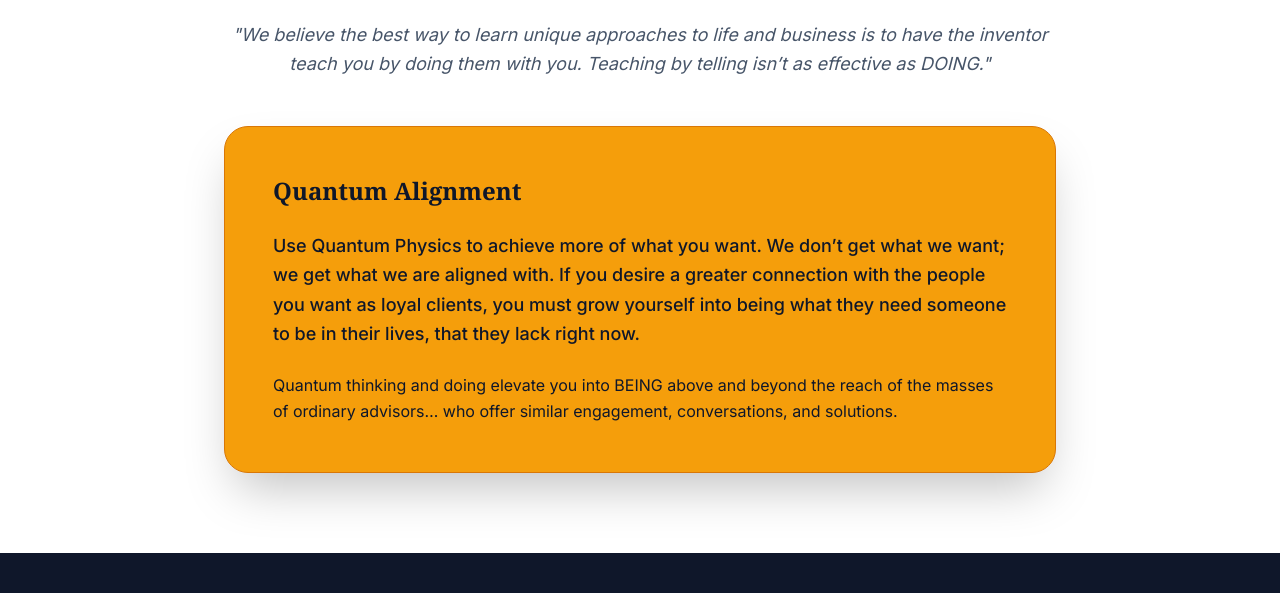
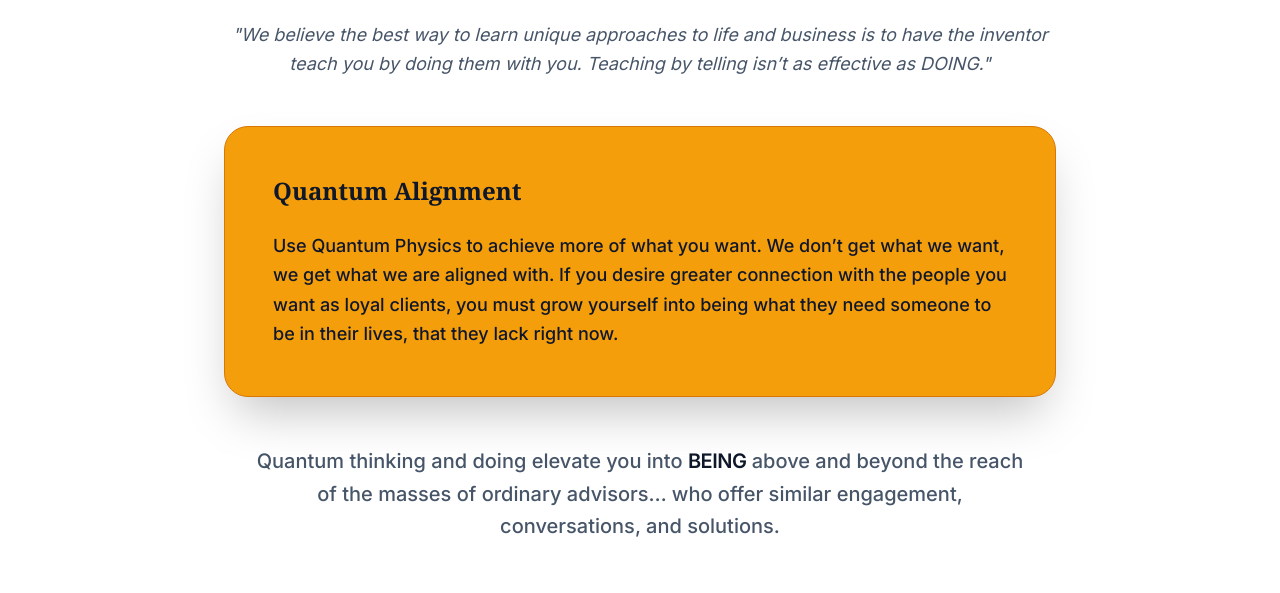
Before and after one commit to jasoncrossman/transcendent-heroic-advisor, a React (Vite) app: page / in a window 1280 px wide. Shown: the part 813-1406 px from the top of the page. Built offline with nearby package versions, Linux system fonts and the light colour scheme.

Commit message:
Simplify Quantum Alignment text in LandingPage
Refactor Quantum Alignment section for clarity and conciseness.

```diff
--- a/pages/LandingPage.tsx
+++ b/pages/LandingPage.tsx
@@ -46,6 +46,8 @@ const LandingPage: React.FC = () => {
      {/* Philosophy Section */}
       <section id="about" className="py-20 bg-white">
         <div className="max-w-4xl mx-auto px-4 sm:px-6 lg:px-8 text-center">
+
+          {/* Top of Sandwich: The Philosophy */}
           <div className="mb-12">
             <h2 className="text-3xl md:text-4xl font-bold text-slate-900 mb-6 font-serif">Mastery Through Doing</h2>
             <p className="text-lg text-slate-600 leading-relaxed italic">
@@ -53,18 +55,21 @@ const LandingPage: React.FC = () => {
             </p>
           </div>
 
-          {/* Final Version: Full Opacity Amber with Slate-900 (Blue-Dark) Text */}
-          <div className="bg-amber-500 p-8 md:p-12 rounded-3xl border border-amber-600 shadow-2xl text-left transform hover:scale-[1.01] transition-all duration-300">
+          {/* Middle of Sandwich: The Mechanism Box */}
+          <div className="bg-amber-500 p-8 md:p-12 rounded-3xl border border-amber-600 shadow-2xl text-left transform hover:scale-[1.01] transition-all duration-300 mb-12">
             <h3 className="text-2xl font-bold text-slate-900 mb-6 font-serif">Quantum Alignment</h3>
-            <div className="space-y-6">
-              <p className="text-slate-900 font-medium text-lg leading-relaxed">
-                Use Quantum Physics to achieve more of what you want. We don’t get what we want; we get what we are aligned with. If you desire a greater connection with the people you want as loyal clients, you must grow yourself into being what they need someone to be in their lives, that they lack right now.
-              </p>
-              <p className="text-slate-900 leading-relaxed">
-                Quantum thinking and doing elevate you into BEING above and beyond the reach of the masses of ordinary advisors… who offer similar engagement, conversations, and solutions.
-              </p>
-            </div>
+            <p className="text-slate-900 font-medium text-lg leading-relaxed">
+              Use Quantum Physics to achieve more of what you want. We don’t get what we want, we get what we are aligned with. If you desire greater connection with the people you want as loyal clients, you must grow yourself into being what they need someone to be in their lives, that they lack right now.
+            </p>
           </div>
+
+          {/* Bottom of Sandwich: The Resulting Transformation */}
+          <div className="max-w-3xl mx-auto">
+            <p className="text-xl text-slate-600 leading-relaxed font-medium">
+              Quantum thinking and doing elevate you into <span className="text-slate-900 font-bold uppercase tracking-tight">BEING</span> above and beyond the reach of the masses of ordinary advisors… who offer similar engagement, conversations, and solutions.
+            </p>
+          </div>
+
         </div>
       </section>
 
```
